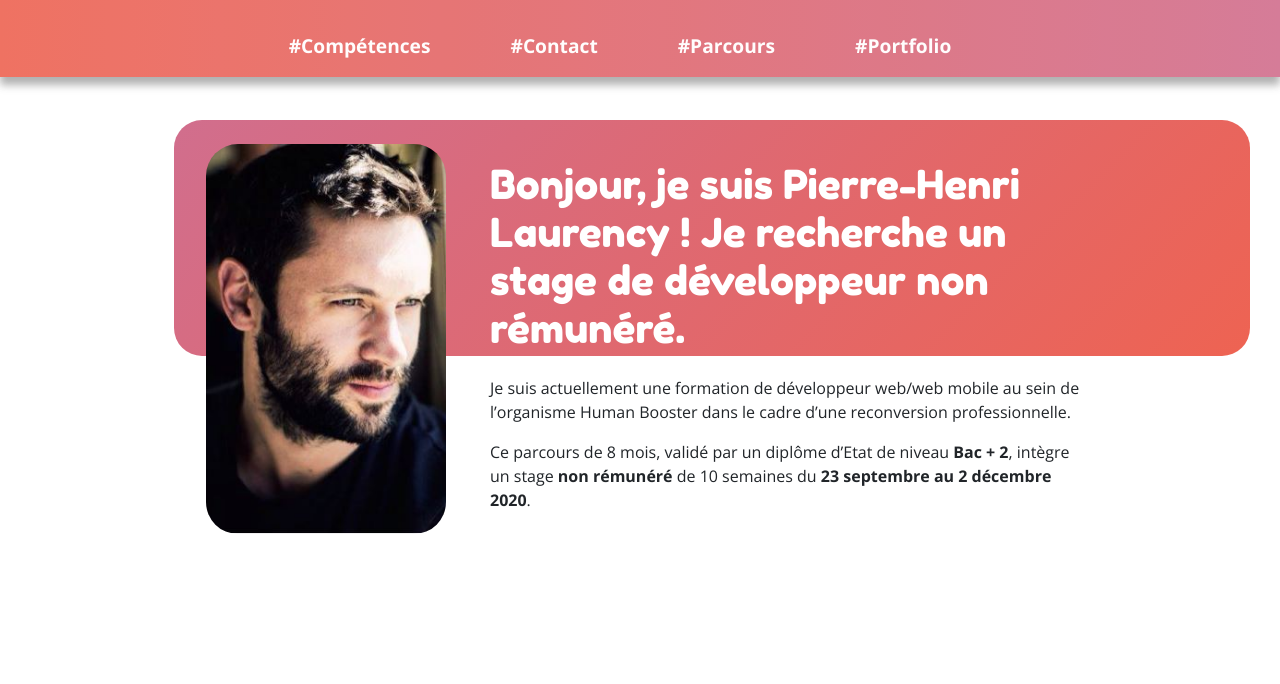
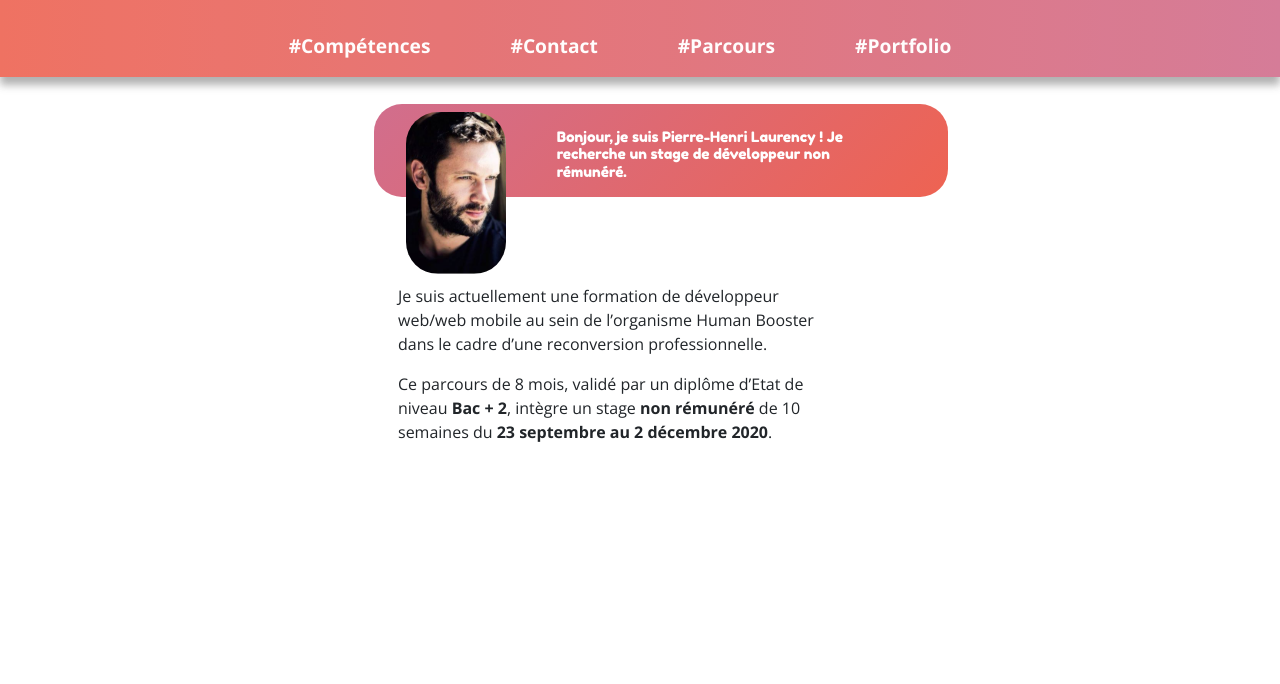
Before and after one commit to Payhache/ph, a plain HTML site: page index.html in a window 1280 px wide. Shown: the top 684 px of the page. Drawn offline with nearby package versions, Linux system fonts and the light colour scheme.

Commit message:
ajout style landscape

```diff
--- a/css/style.css
+++ b/css/style.css
@@ -122,6 +122,7 @@ h1 {
 }
 .jumbomain {
   height: 70vh;
+
 }
 .hero {
   display: grid;
@@ -304,3 +305,35 @@ a.linkedin:hover {
     text-decoration: underline;
   }
 }
+
+/* ################## LANDSCAPE ############## */
+@media (orientation: landscape) {
+  .jumbomain {
+    height: 100vh;
+  }
+  .hero {
+    margin-top: 7rem;
+    width: 500px;
+    height: 100px;
+  }
+  .hero__img {
+    width: 100px;
+    margin-top: 0rem;
+    margin-bottom: 2rem;
+    margin-right: 2rem;
+  }
+  .hero__title {
+    font-size: 0.9rem;
+    margin-top: 1rem;
+    display: grid;
+    place-items: center;
+  }
+  .hero__paragraphe {
+    grid-column: 1/4;
+    margin-top: 6rem;
+    margin-left: 0.5rem;
+    margin-right: 0.5rem;
+    width: 90%;
+  }
+
+}
```
